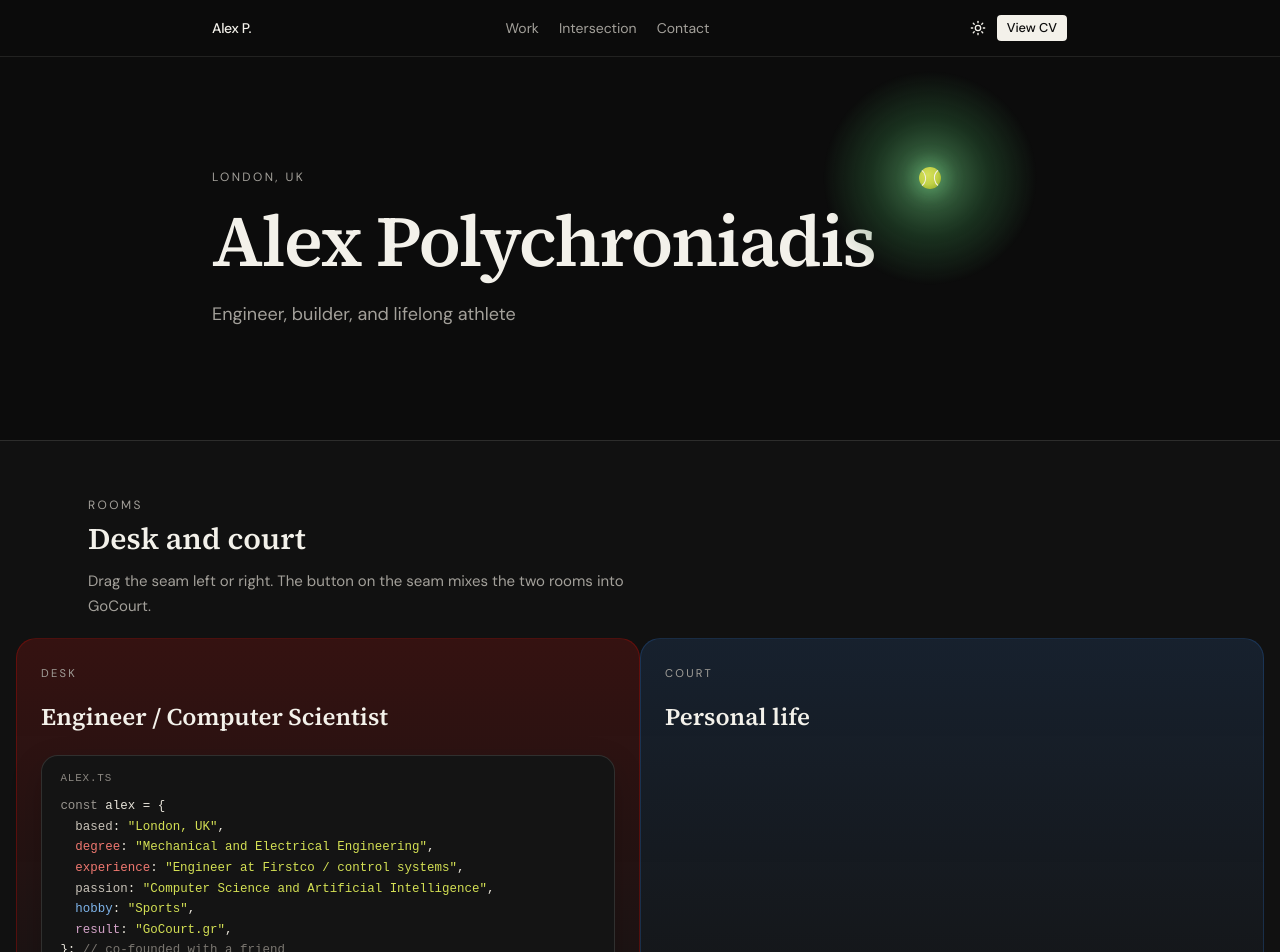
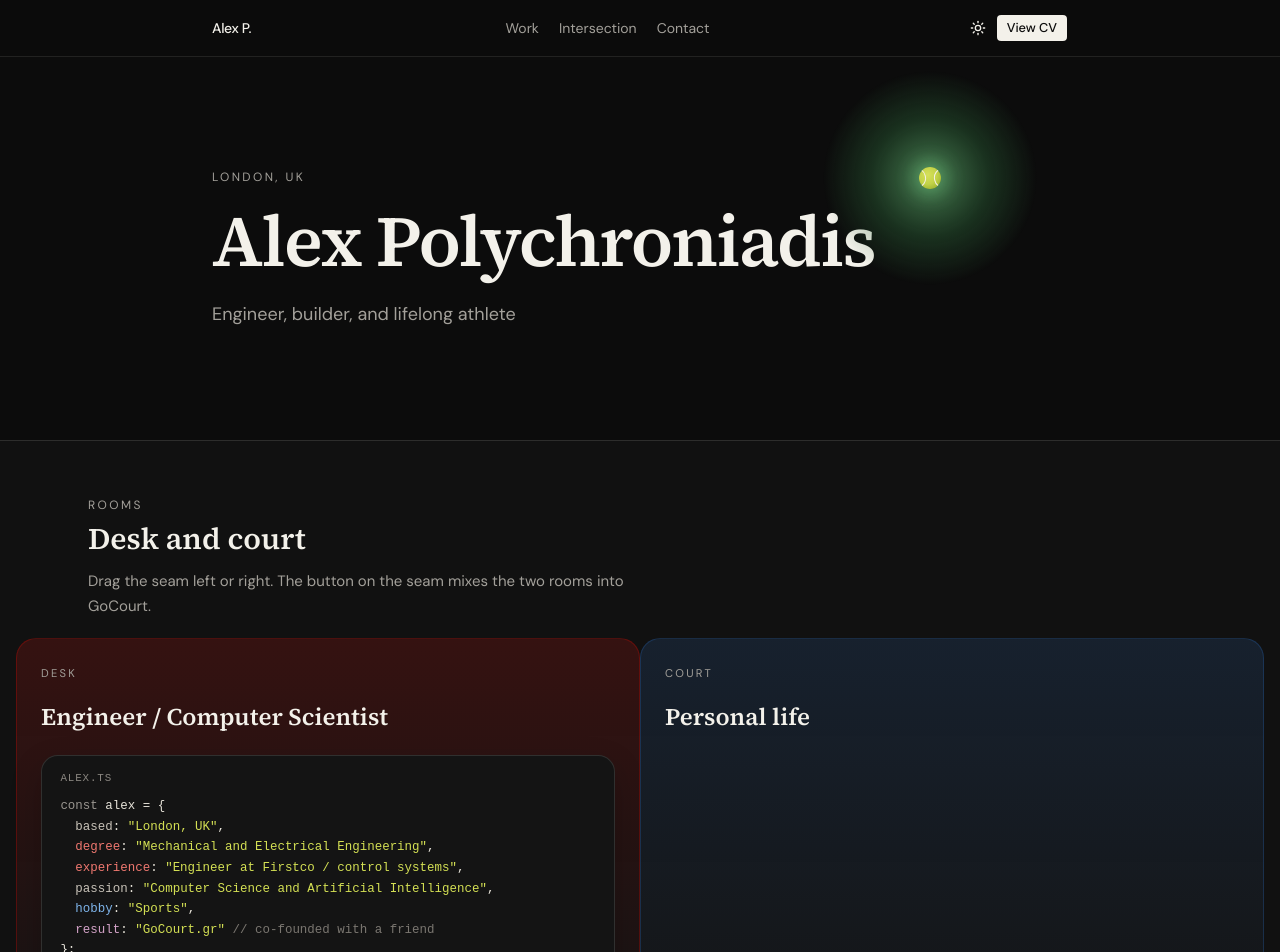
Before and after one commit to alexplds/personal-website, a Next.js app: page / in a window 1280 px wide. Shown: the top 952 px of the page. Built offline with nearby package versions, Linux system fonts and the light colour scheme.

Commit message:
Put the GoCourt comment on the result line
Move “co-founded with a friend” next to GoCourt.gr and drop the trailing comma.

Co-authored-by: alexandrosplds <Alexandros.polychroniadis@gmail.com>

```diff
--- a/components/intro-code.tsx
+++ b/components/intro-code.tsx
@@ -39,9 +39,9 @@ export function IntroCode() {
           <span className="intro-key intro-key-mix">result</span>
           {": "}
           <span className="intro-str">&quot;{gocourt?.title ?? "GoCourt.gr"}&quot;</span>
-          {",\n"}
-          {"}; "}
+          {" "}
           <span className="intro-cmt">{"// co-founded with a friend"}</span>
+          {"\n};"}
         </code>
       </pre>
     </div>
```
